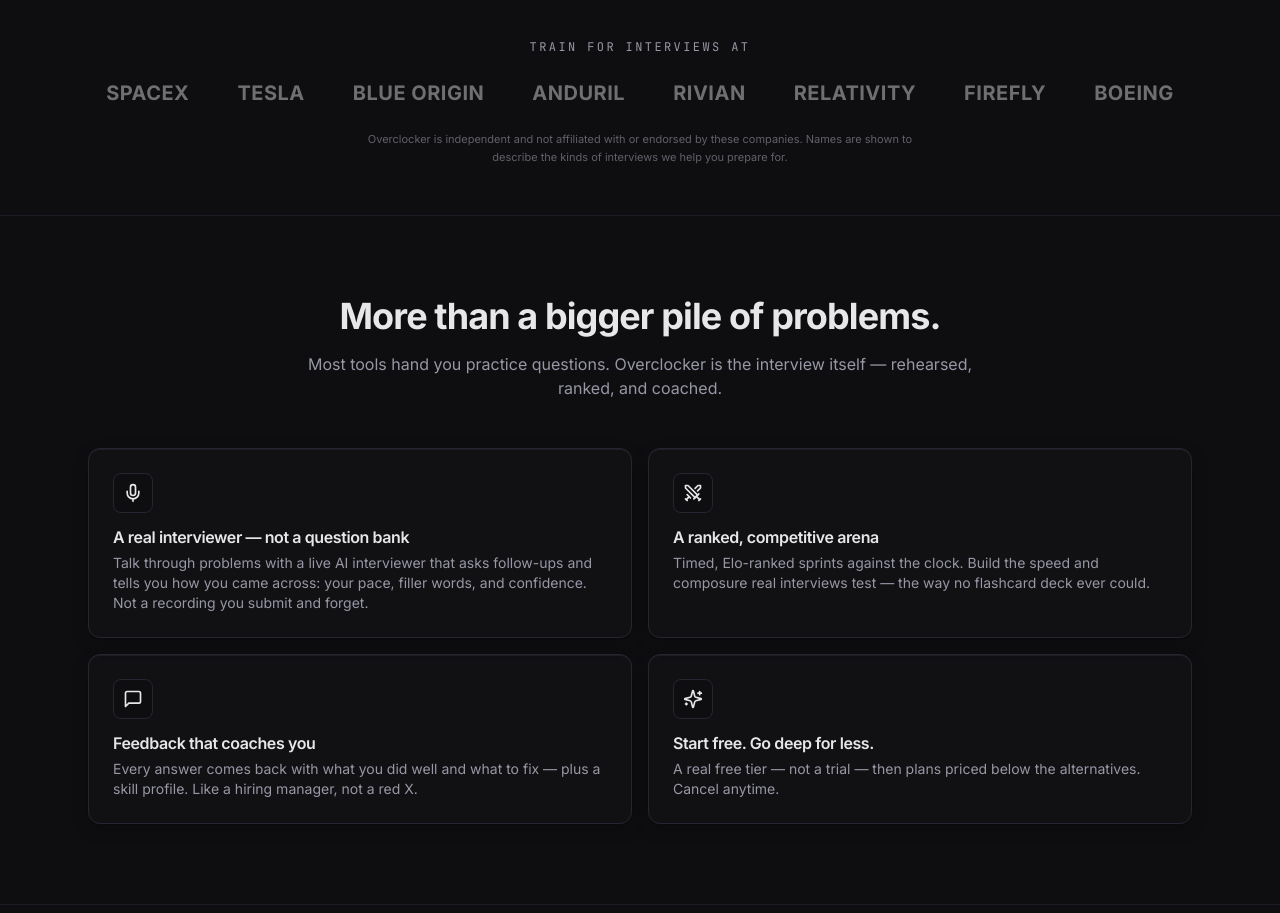
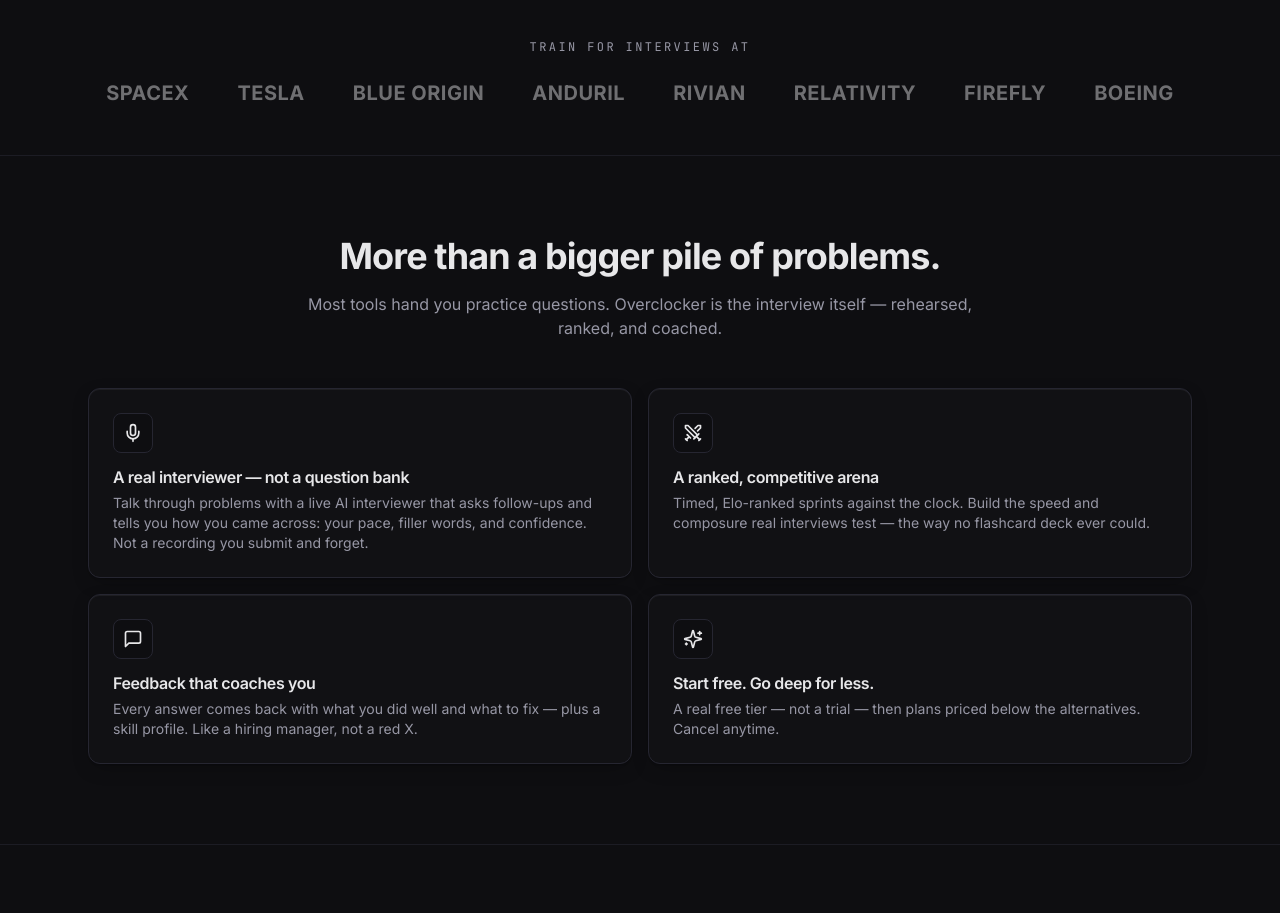
Before and after one commit to bryanafe1/stark-labs, a Next.js app: page / in a window 1280 px wide. Shown: the part 1300-2213 px from the top of the page. Built offline with nearby package versions, Linux system fonts and the light colour scheme; no server answers.

Commit message:
Remove not-affiliated disclaimer line from Train-for section

```diff
--- a/src/components/marketing/train-for.tsx
+++ b/src/components/marketing/train-for.tsx
@@ -31,11 +31,6 @@
             </span>
           ))}
         </div>
-
-        <p className="mx-auto mt-6 max-w-xl text-center text-[11px] leading-relaxed text-muted-foreground/60">
-          Overclocker is independent and not affiliated with or endorsed by these companies. Names are
-          shown to describe the kinds of interviews we help you prepare for.
-        </p>
       </div>
     </section>
   );
```
